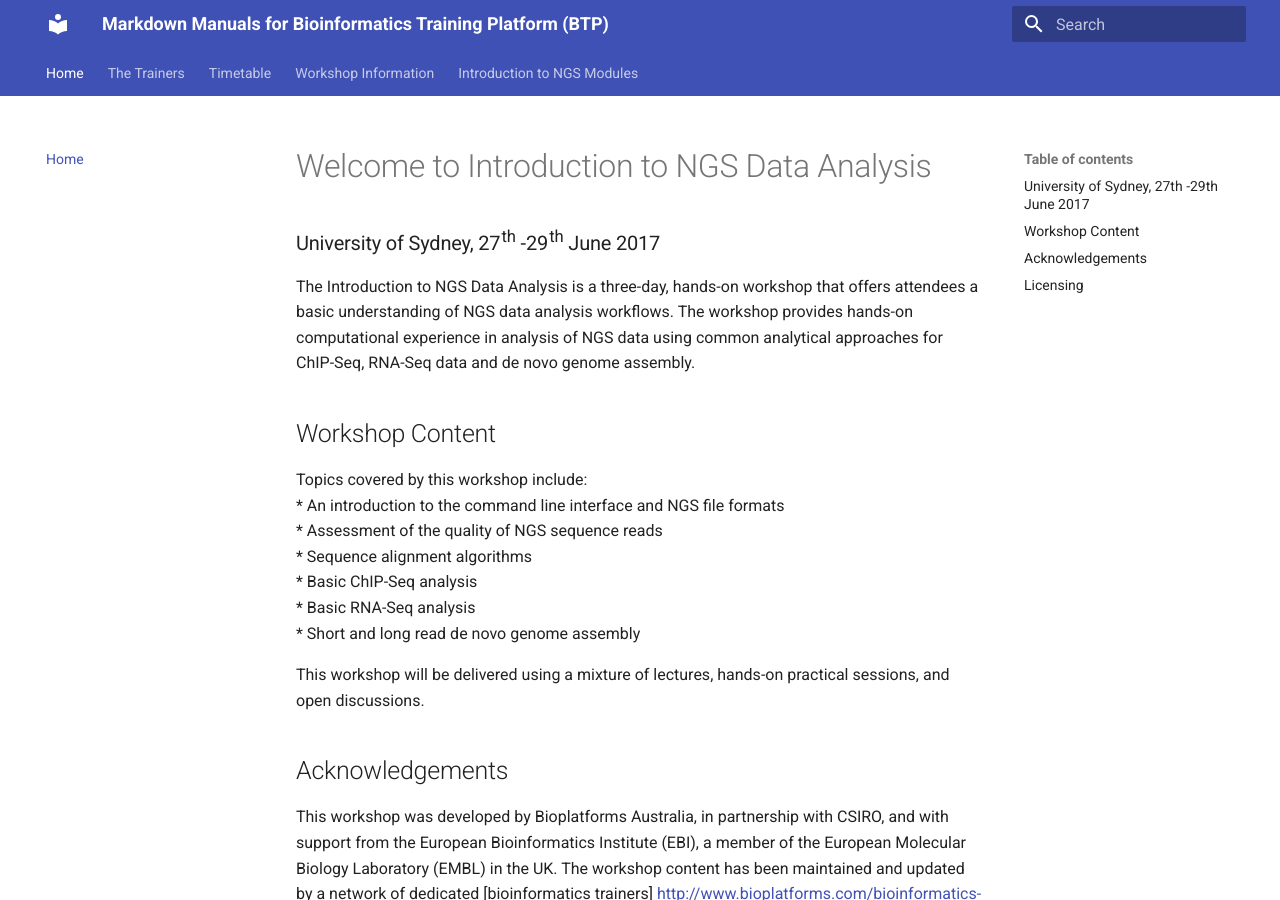
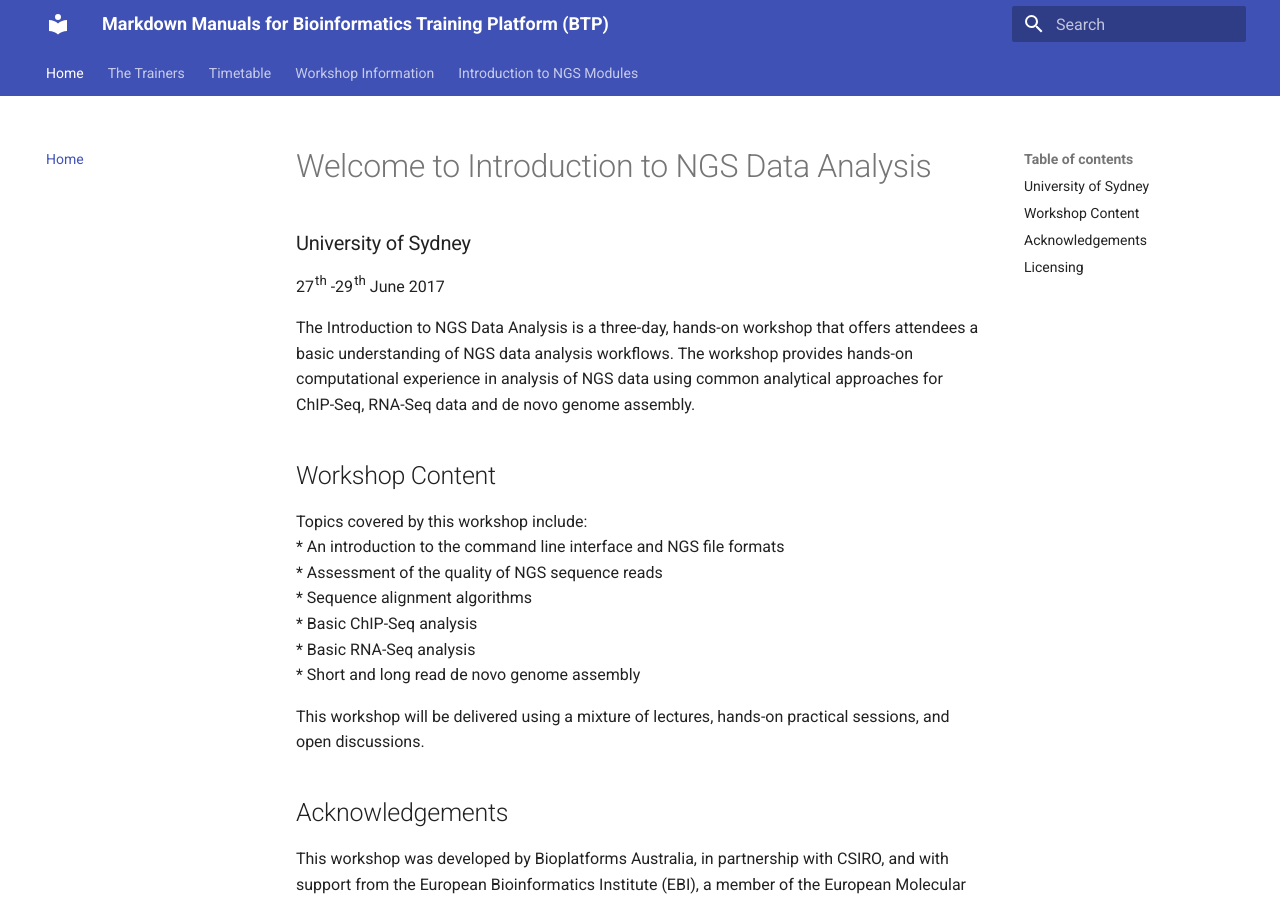
Before and after one commit to tsonika/intro-ngs-manuals, an MkDocs documentation site: the page built from docs/index.md, in a window 1280 px wide and 900 px high. Built offline with MkDocs 1.6.1 and Material for MkDocs 9.7.7, drawn with Linux system fonts in a browser that asks for light colours; old or Windows-style settings are respelled for this version of MkDocs.

Commit message:
Update index.md

```diff
--- a/docs/index.md
+++ b/docs/index.md
@@ -1,5 +1,6 @@
 # Welcome to Introduction to NGS Data Analysis
-### University of Sydney, 27th -29th June 2017
+### University of Sydney
+27th -29th June 2017
 
 The Introduction to NGS Data Analysis is a three-day, hands-on workshop that offers attendees a basic understanding of NGS data analysis workflows. The workshop provides hands-on computational experience in analysis of NGS data using common analytical approaches for ChIP-Seq, RNA-Seq data and de novo genome assembly.
 
```
